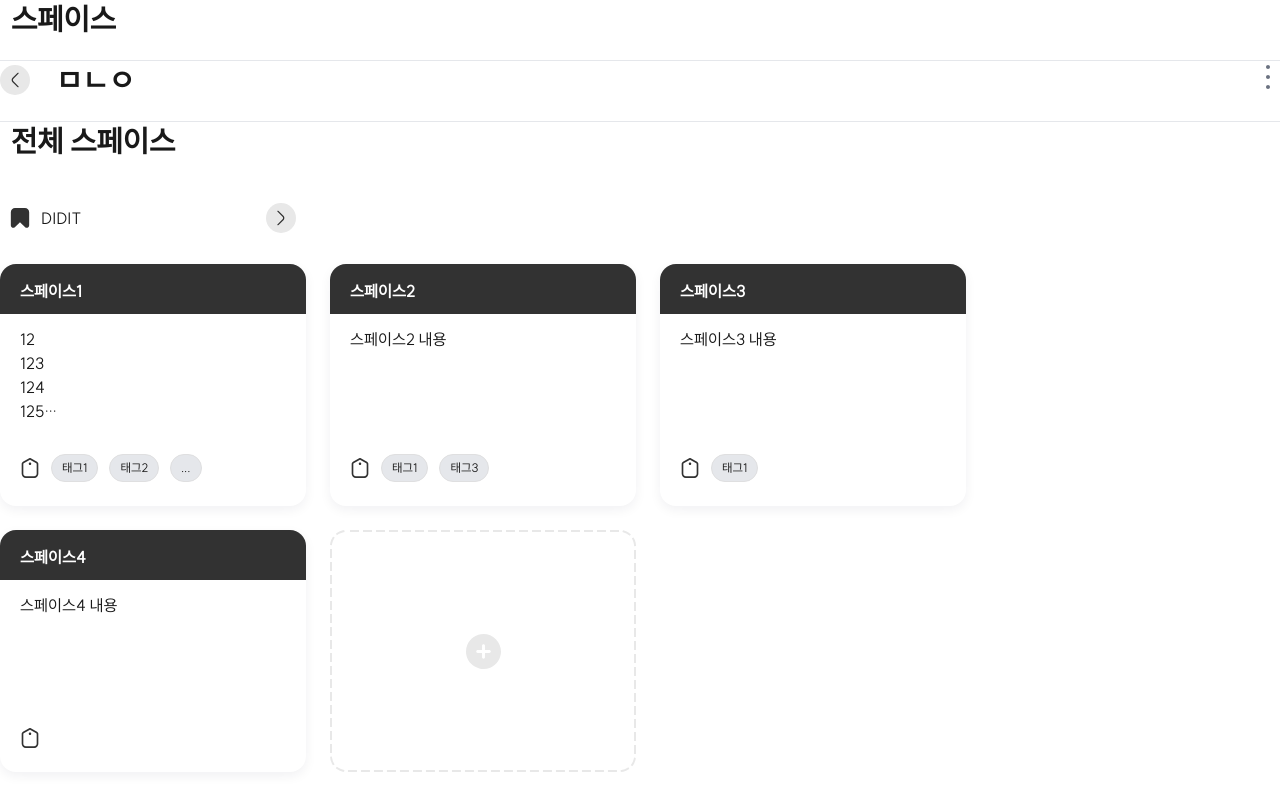
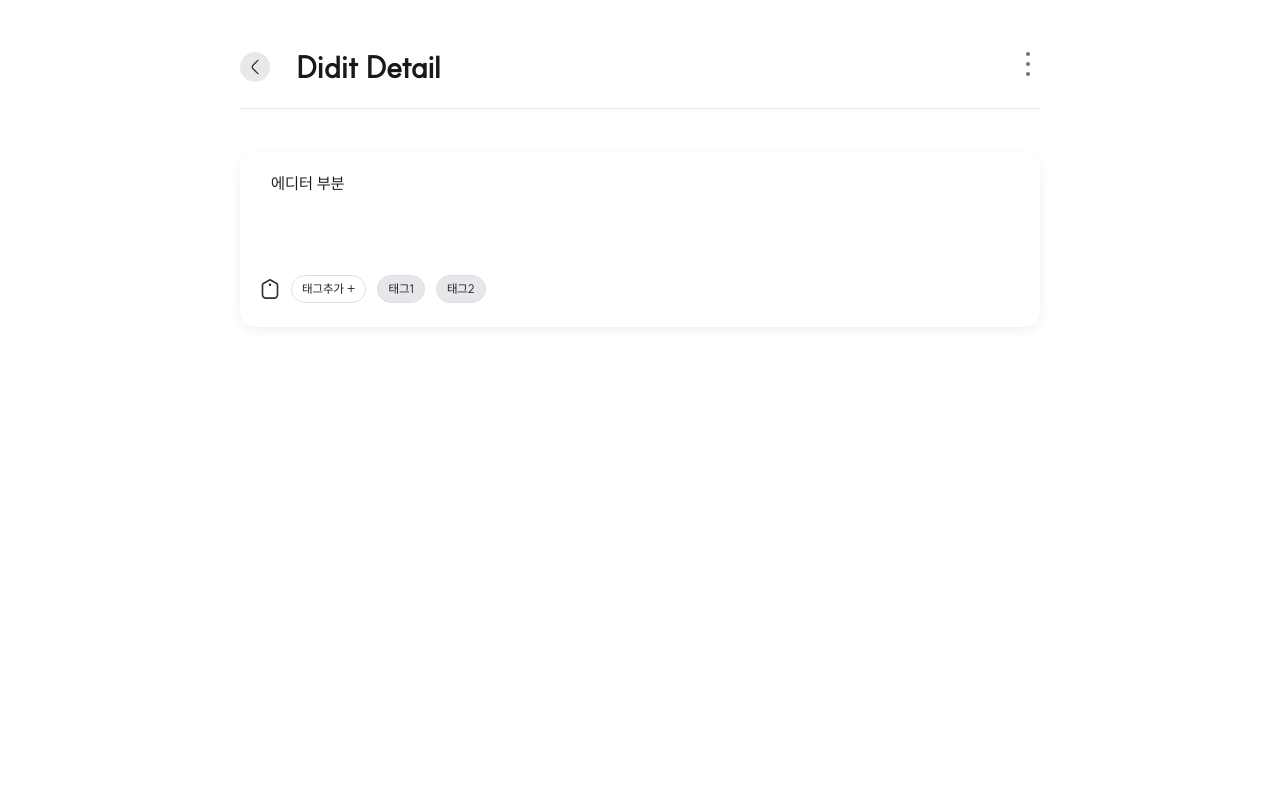
Before and after one commit to muzi55/didit, a Next.js app: page / in a window 1280 px wide. Shown: the top 800 px of the page. Built offline with nearby package versions, Linux system fonts and the light colour scheme.

Commit message:
component: Reminiscence 컴포넌트 추가 및 페이지에 통합

```diff
--- /dev/null
+++ b/src/app/_components/reminiscence/Reminiscence.tsx
@@ -0,0 +1,47 @@
+import React from "react";
+
+import { icons } from "@/shared/libs/common/icons";
+
+import { DailyCardTagList } from "../common/card/DailyCardTagList";
+import DetailTitleHeading from "../common/title/DetailTitleHeading";
+import TitleParent from "../common/title/TitleParent";
+import TItleTriggerListItem from "../common/title/TItleTriggerListItem";
+
+export default function Reminiscence() {
+	return (
+		<div className="w-[800px] m-auto pt-[48px]">
+			<TitleParent>
+				<DetailTitleHeading
+					trigger={
+						<>
+							<TItleTriggerListItem onClick={() => {}} icon={icons.pencil()}>
+								수정하기
+							</TItleTriggerListItem>
+							<TItleTriggerListItem
+								color="danger"
+								onClick={() => {}}
+								icon={icons.trash()}
+							>
+								삭제하기
+							</TItleTriggerListItem>
+						</>
+					}
+				>
+					Didit Detail
+				</DetailTitleHeading>
+			</TitleParent>
+
+			<div className="mt-[43px] shadow-shadow3 bg-white rounded-[16px]">
+				<div className="pt-[19px] px-[31px] pb-[80px]">에디터 부분</div>
+
+				<DailyCardTagList
+					viewFirstTag={true}
+					listItem={[
+						{ label: "태그1", onClick: () => {} },
+						{ label: "태그2", onClick: () => {} },
+					]}
+				/>
+			</div>
+		</div>
+	);
+}
--- a/src/app/page.tsx
+++ b/src/app/page.tsx
@@ -1,23 +1,18 @@
 "use client";
 
-import { icons } from "@/shared/libs/common/icons";
-
-import DetailTitleHeading from "./_components/common/title/DetailTitleHeading";
-import TitleHeading from "./_components/common/title/TitleHeading";
-import TitleParent from "./_components/common/title/TitleParent";
-import TItleTriggerListItem from "./_components/common/title/TItleTriggerListItem";
-import Space from "./_components/space/Space";
+import Reminiscence from "./_components/reminiscence/Reminiscence";
 
 export default function Home() {
 	// console.log(year, month);
 
 	return (
 		<>
-			<TitleParent>
+			<Reminiscence></Reminiscence>
+			{/* <TitleParent>
 				<TitleHeading>스페이스</TitleHeading>
-			</TitleParent>
+			</TitleParent> */}
 
-			<TitleParent>
+			{/* <TitleParent>
 				<DetailTitleHeading
 					trigger={
 						<>
@@ -40,14 +35,13 @@ export default function Home() {
 				>
 					ㅁㄴㅇ
 				</DetailTitleHeading>
-			</TitleParent>
+			</TitleParent> */}
 
 			{/* <DetailTitleHeading /> */}
-			<Space />
+			{/* <Space /> */}
 
 			{/* <button onClick={openActive}>모달 열기</button> */}
 
-			<hr />
 			{/* {active && (
 				<Modal closeModal={closeActive}>
 					<Search />
```
